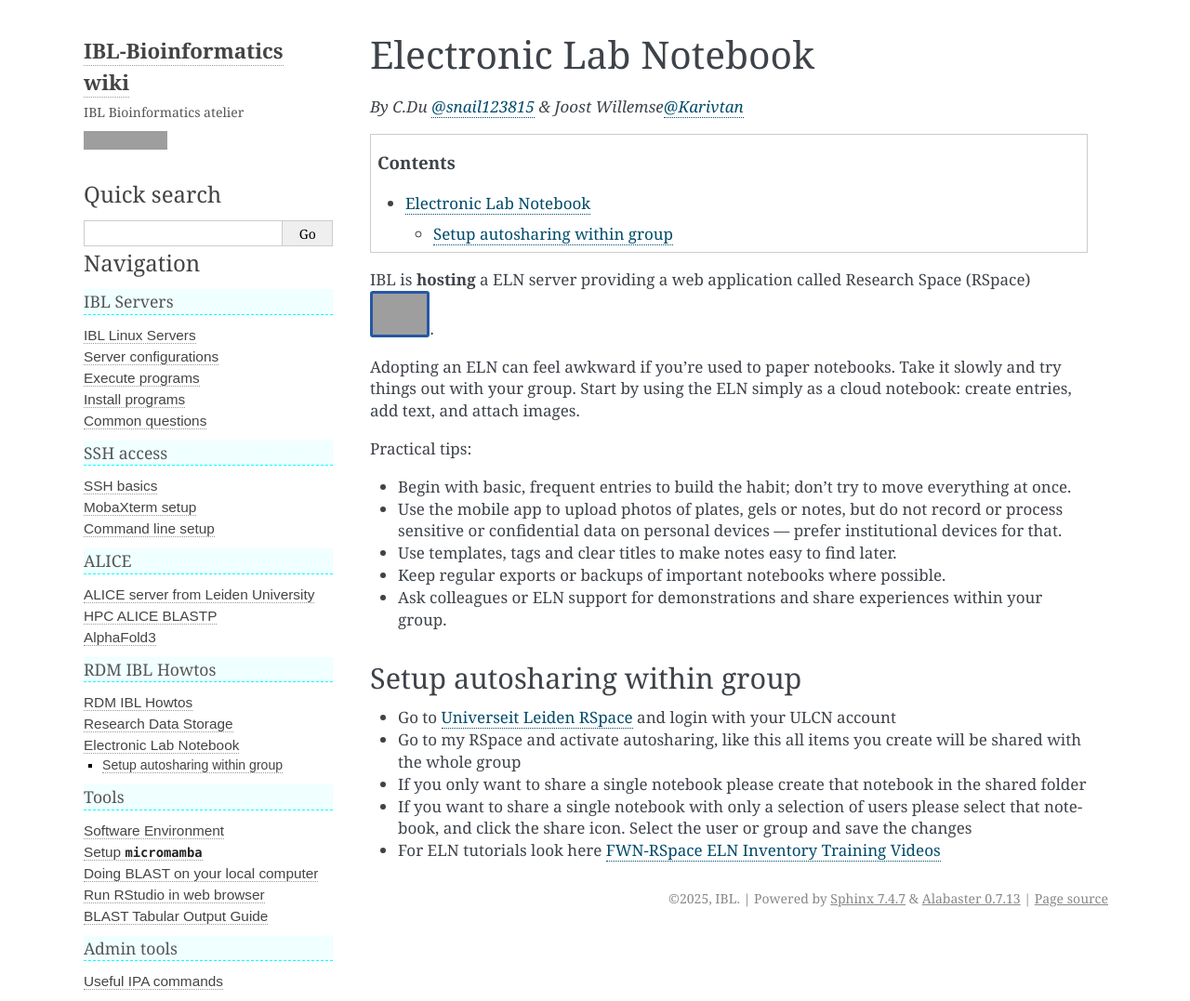
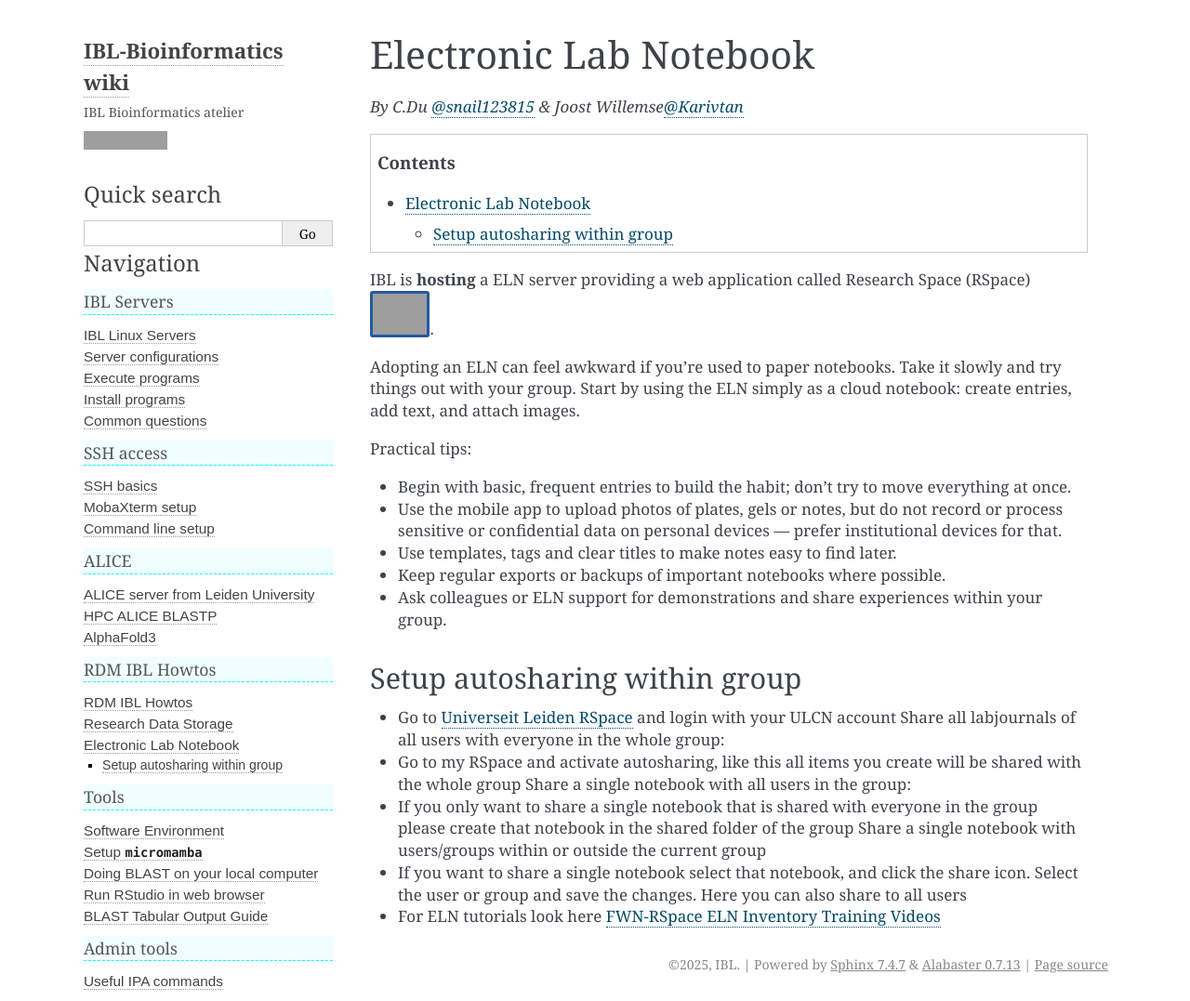
Before and after one commit to IBL-bioinfo/IBL-bioinformatics-wiki, a Sphinx documentation site: the page built from docs/source/rdm_howtos/ELN.md, in a window 1280 px wide and 1077 px high. Shown: the whole window at 93% size. Built offline with Sphinx 7.4.7, drawn with Linux system fonts in a browser that asks for light colours; grey boxes are pictures that could not be loaded.

Commit message:
Enhance autosharing instructions in ELN.md
Updated instructions for sharing notebooks within RSpace group.

```diff
--- a/docs/source/rdm_howtos/ELN.md
+++ b/docs/source/rdm_howtos/ELN.md
@@ -22,7 +22,12 @@ Practical tips:
 ## Setup autosharing within group
 
 - Go to [Universeit Leiden RSpace](https://leiden.researchspace.com) and login with your ULCN account
+Share all labjournals of all users with everyone in the whole group:
 - Go to my RSpace and activate autosharing, like this all items you create will be shared with the whole group
-- If you only want to share a single notebook please create that notebook in the shared folder
-- If you want to share a single notebook with only a selection of users please select that notebook, and click the share icon. Select the user or group and save the changes
+Share a single notebook with all users in the group:
+- If you only want to share a single notebook that is shared with everyone in the group please create that notebook in the shared folder of the group
+Share a single notebook with users/groups within or outside the current group
+- If you want to share a single notebook select that notebook, and click the share icon. Select the user or group and save the changes. Here you can also share to all users
+
+
 - For ELN tutorials look here [FWN-RSpace ELN Inventory Training Videos](https://video.leidenuniv.nl/channel/FWN-RSpace%2BELN%2BInventory%2BTraining%2BVideos/283092772)
```
